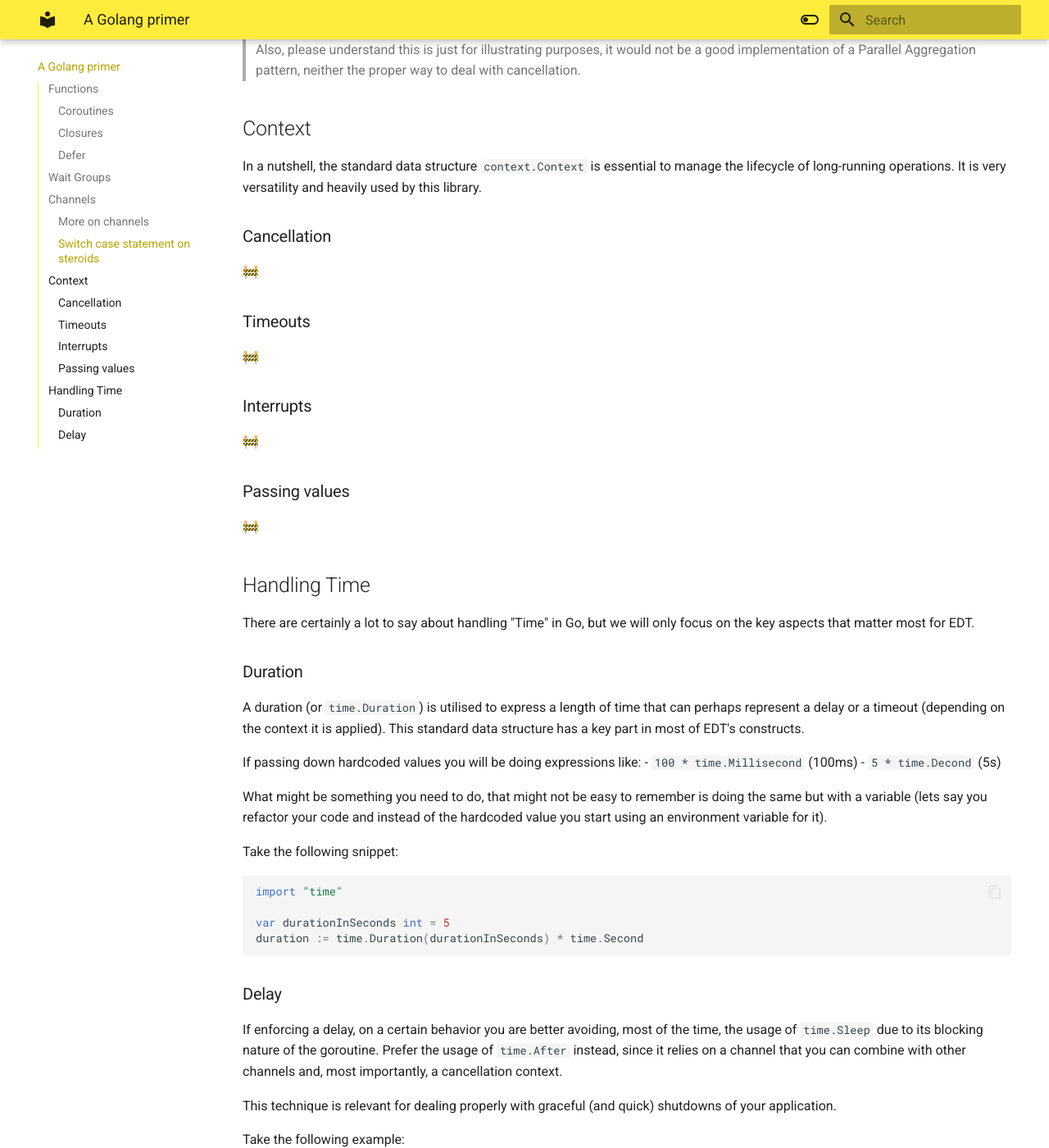
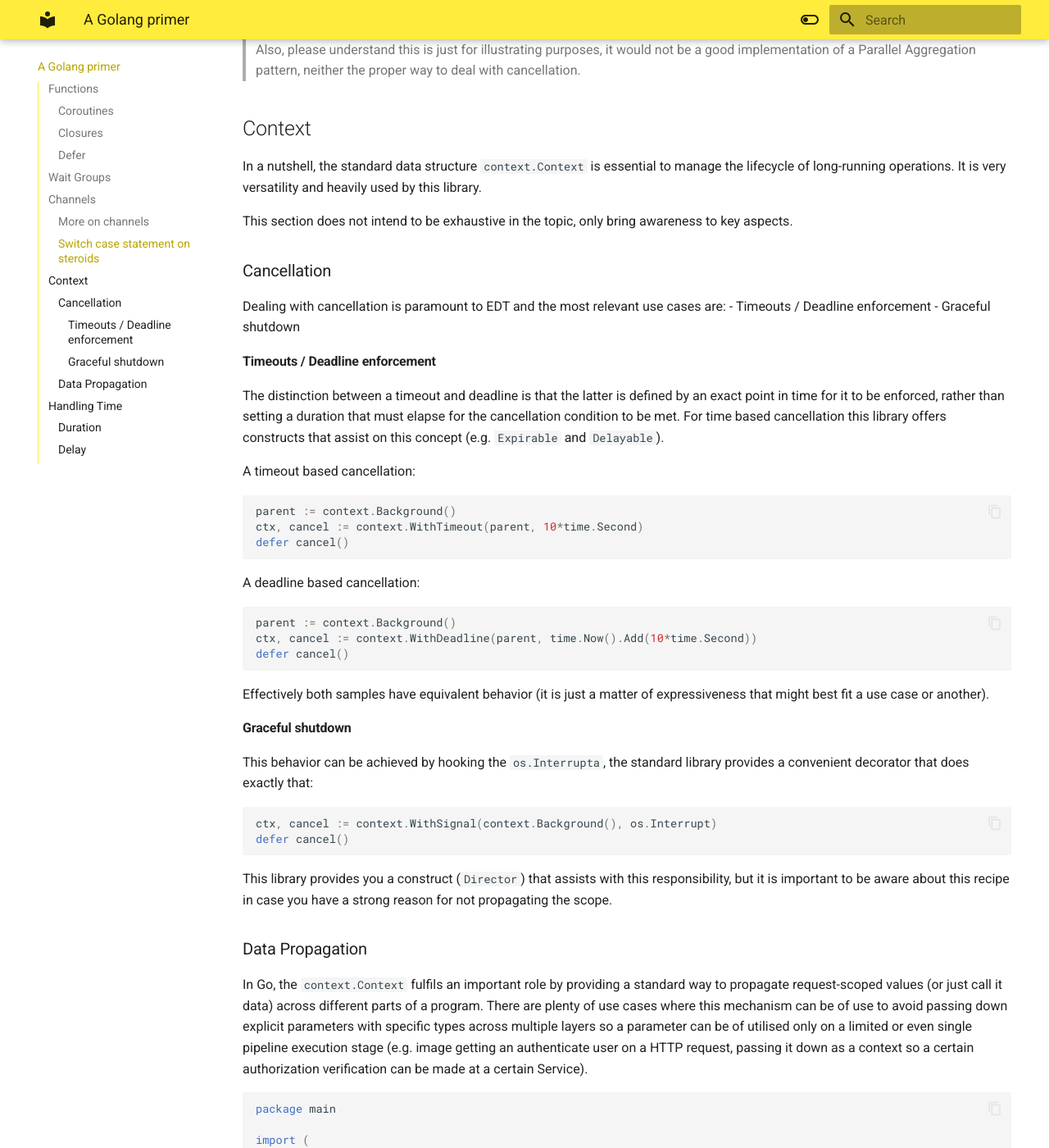
Before and after one commit to a-inacio/edt-go, an MkDocs documentation site: the page built from docs/a-golang-primer.md, in a window 1280 px wide and 1400 px high, scrolled down 8628 px. Shown: the whole window at 82% size. Built offline with MkDocs 1.6.1 and Material for MkDocs 9.7.7, drawn with Linux system fonts in a browser that asks for light colours; some of the changed text lies outside the part shown.

Commit message:
docs: Brief explanation on the context data structure usage

````diff
--- a/docs/a-golang-primer.md
+++ b/docs/a-golang-primer.md
@@ -406,21 +406,78 @@ In a nutshell, the previous example uses two channels to send messages and when
 In a nutshell, the standard data structure `context.Context` is essential to manage the lifecycle of long-running operations.
 It is very versatility and heavily used by this library.
 
+This section does not intend to be exhaustive in the topic, only bring awareness to key aspects.
+
 ### Cancellation
 
-🚧
+Dealing with cancellation is paramount to EDT and the most relevant use cases are:
+- Timeouts / Deadline enforcement
+- Graceful shutdown
 
-### Timeouts
+#### Timeouts / Deadline enforcement
 
-🚧
+The distinction between a timeout and deadline is that the latter is defined by an exact point in time for it to be enforced, rather than setting a duration that must elapse for the cancellation condition to be met.
+For time based cancellation this library offers constructs that assist on this concept (e.g. `Expirable` and `Delayable`).
 
-### Interrupts
+A timeout based cancellation:
+```go
+parent := context.Background()
+ctx, cancel := context.WithTimeout(parent, 10*time.Second)
+defer cancel()
+```
 
-🚧
+A deadline based cancellation:
+```go
+parent := context.Background()
+ctx, cancel := context.WithDeadline(parent, time.Now().Add(10*time.Second))
+defer cancel()
+```
 
-### Passing values
+Effectively both samples have equivalent behavior (it is just a matter of expressiveness that might best fit a use case or another).
 
-🚧
+#### Graceful shutdown
+
+This behavior can be achieved by hooking the `os.Interrupta`, the standard library provides a convenient decorator that does exactly that:
+
+```go
+ctx, cancel := context.WithSignal(context.Background(), os.Interrupt)
+defer cancel()
+```
+This library provides you a construct (`Director`) that assists with this responsibility, but it is important to be aware about this recipe in case you have a strong reason for not propagating the scope.
+
+### Data Propagation
+
+In Go, the `context.Context` fulfils an important role by providing a standard way to propagate request-scoped values (or just call it data) across different parts of a program.
+There are plenty of use cases where this mechanism can be of use to avoid passing down explicit parameters with specific types across multiple layers so a parameter can be of utilised only on a limited or even single pipeline execution stage (e.g. image getting an authenticate user on a HTTP request, passing it down as a context so a certain authorization verification can be made at a certain Service).
+
+```go
+package main
+
+import (
+	"context"
+	"log"
+)
+
+func main() {
+	ctx := context.WithValue(context.Background(), "userID", "42")
+
+	doSomething(ctx)
+}
+
+func doSomething(ctx context.Context) {
+    userID, ok := ctx.Value("userID").(string)
+
+    if !ok {
+        log.Println("No user defined")
+        return
+    }
+
+    log.Println("Doing something for user", userID)
+}
+```
+
+> 👉 This library offers you a construct, the `Injector`, that rely on this very same mechanism. You will get, however, a more convenient and powerful way to retrieve values from your context, by satisfying dependencies.
+
 
 ## Handling Time
 
@@ -479,4 +536,4 @@ func main() {
 }
 ```
 
-> 👉This library will assist you in common patterns dealing with time delays facilitating the usage of context propagation.
+> 👉 This library will assist you in common patterns dealing with time delays facilitating the usage of context propagation.
````
